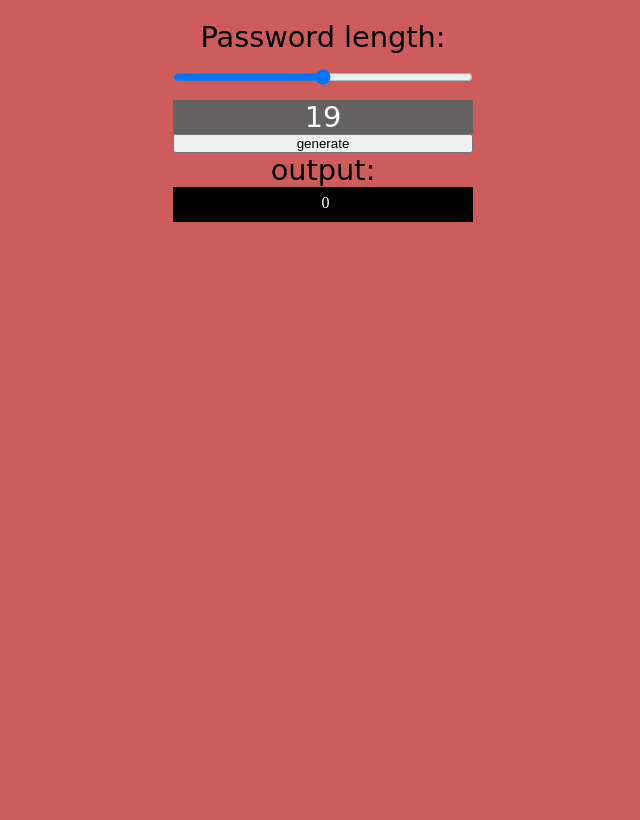
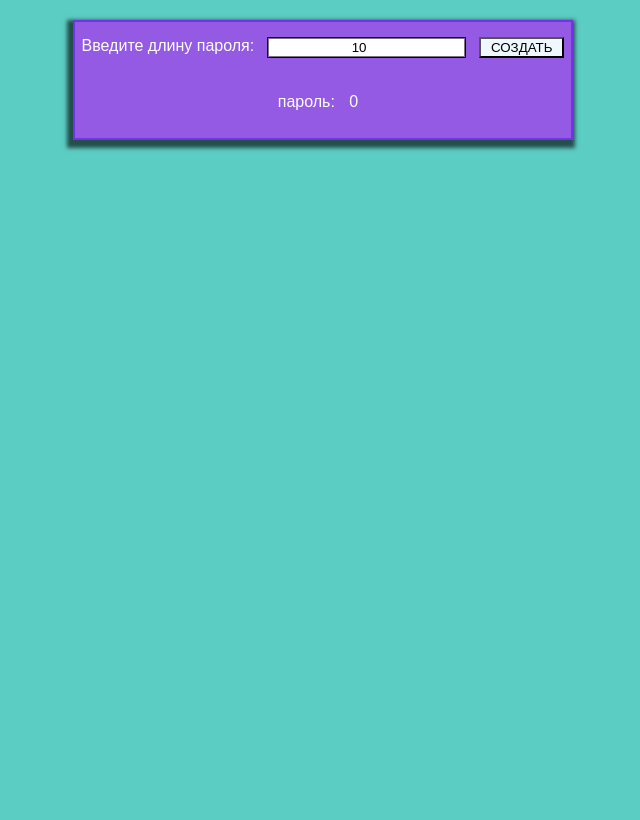
Before and after one commit to Pan9aJS/panda.github.io, a PHP site: page /files/passwordGenerator/index.html in a window 1280 px wide. Shown: the whole page, without its empty margins (317-957 px from the left). Run offline with PHP 8.4, Linux system fonts and the light colour scheme.

Commit message:
updated file [files/passwordGenerator]

```diff
--- a/files/passwordGenerator/index.html
+++ b/files/passwordGenerator/index.html
@@ -9,13 +9,25 @@
 </head>
 
 <body>
-    <div class="block block-range">
-        <p>Password length: </p>
-        <input type="range" id="range_pswrd" min="8" max="30" value="19">
-        <label for="range_pswrd">19</label>
-        <button id="generate" class="button-generate">generate</button>
-        <p>output: <span id="output">0</span></p>
+
+    <div class="container">
+
+        <div class="part part-head">
+            <p>Введите длину пароля: </p>
+            <div class="input-value">
+                <input type="number" id="input_pswrd_length" min="4" max="100" value="10" step="1">
+            </div>
+            <button id="generate" class="button-generate">создать</button>
+        </div>
+
+
+        <div class="part part-body">
+            <div class="output">
+                <p>пароль: <span id="output">0</span></p>
+            </div>
+        </div>
     </div>
+
 
 
     <script src="passwordGenerator.js"></script>
--- a/files/passwordGenerator/passwordGenerator.js
+++ b/files/passwordGenerator/passwordGenerator.js
@@ -75,21 +75,3 @@ class Password {
 
 // console.log(password.status(pswrd1));
 // console.log(password.status(pswrd2));
-
-(() => {
-    let range_pswrd = document.getElementById("range_pswrd");
-
-    range_pswrd.addEventListener('input', function() {
-        let label = document.querySelector('#range_pswrd+label');
-        label.innerHTML = range_pswrd.value;
-    });
-
-    let generate = document.getElementById("generate");
-
-    generate.addEventListener('click', function() {
-        let output = document.getElementById('output');
-
-        let pswrd = new Password().generate(range_pswrd.value);
-        output.innerHTML = pswrd;
-    });
-})();
--- a/files/passwordGenerator/script.js
+++ b/files/passwordGenerator/script.js
@@ -0,0 +1,19 @@
+(() => {
+
+    let generate = document.getElementById("generate");
+    let output = document.getElementById('output');
+    let input = document.getElementById('input_pswrd_length');
+
+
+    let gen = () => {
+        let length = input.value;
+        let password = new Password().generate(length);
+        output.innerHTML = password;
+    };
+
+
+    generate.addEventListener('click', gen);
+
+    onkeydown = e => e.keyCode == 13 ? gen() : '';
+
+})();
--- a/files/passwordGenerator/style.css
+++ b/files/passwordGenerator/style.css
@@ -4,54 +4,103 @@
     padding: 0;
 }
 
+html {
+    width: 0;
+    height: 0;
+}
+
 body {
     width: 100vw;
     height: 100vh;
-    background-color: indianred;
+    background-color: #5ccdc3;
 }
 
-.block-range {
-    display: grid;
-    width: 300px;
-    margin: 20px auto;
-    font-family: cursive;
-    color: black;
-    font-size: 1.8em;
-    text-align: center;
+.container {
+    width: 500px;
+    min-height: 120px;
+    border: 2px solid #4906ec73;
+    margin: 20px auto 0;
+    position: relative;
+    font-family: sans-serif;
+    background: #c000ff8f;
+    box-shadow: -2px 4px 4px 4px #0000009e;
 }
 
-.block-range input {
-    margin: 15px 0px;
+.part {
+    position: relative;
+    width: 100%;
+    color: white;
+    margin: 5px 0;
+    padding: 15px 0;
+    display: flex;
+    justify-content: space-around;
+    height: max-content;
 }
 
-.block-range input,
-.block-range input+label {
-    width: 100%;
+.part-head {
+    top: 0;
+    margin-top: 0;
 }
 
-input+label {
-    background: #656262;
+.part-body {
+    bottom: 0;
+    margin-bottom: 0;
+}
+
+.input-value {
+    border: 1px solid black;
+    width: 40%;
+    position: relative;
+}
+
+.input-value>input {
+    width: 100%;
+    height: 100%;
     text-align: center;
-    color: white;
 }
 
 .button-generate {
     cursor: pointer;
+    background: aliceblue;
+    padding: 0 10px;
+    text-transform: uppercase;
+    cursor: pointer;
+    transition: 0.25s ease;
+    -webkit-transition: 0.25s ease;
+    -moz-transition: 0.25s ease;
+    -ms-transition: 0.25s ease;
+    -o-transition: 0.25s ease;
 }
 
-.block-range p>span {
-    display: block;
-    font-size: calc(100% / 1.8);
-    font-family: auto;
-    padding: 7px 5px 10px 10px;
-    color: white;
-    background: black;
+.button-generate:hover {
+    background: #ffc55a;
 }
 
-@media (max-width:365px) {
-    .block-range {
-        font-size: 1.5em;
-        width: min-content;
-        margin: 0px auto;
+.output>p {
+    word-break: break-all;
+    color: white;
+}
+
+.output>p>span {
+    margin: 10px;
+}
+
+@media (max-width:522px) {
+    .container {
+        width: 400px;
+        font-size: 0.9em;
+    }
+    .part>p {
+        width: 41%;
     }
 }
+
+@media (max-width:375px) {
+    .container {
+        width: 300px;
+    }
+    .input-value {
+        border: 1px solid black;
+        width: 22%;
+    }
+}
```
